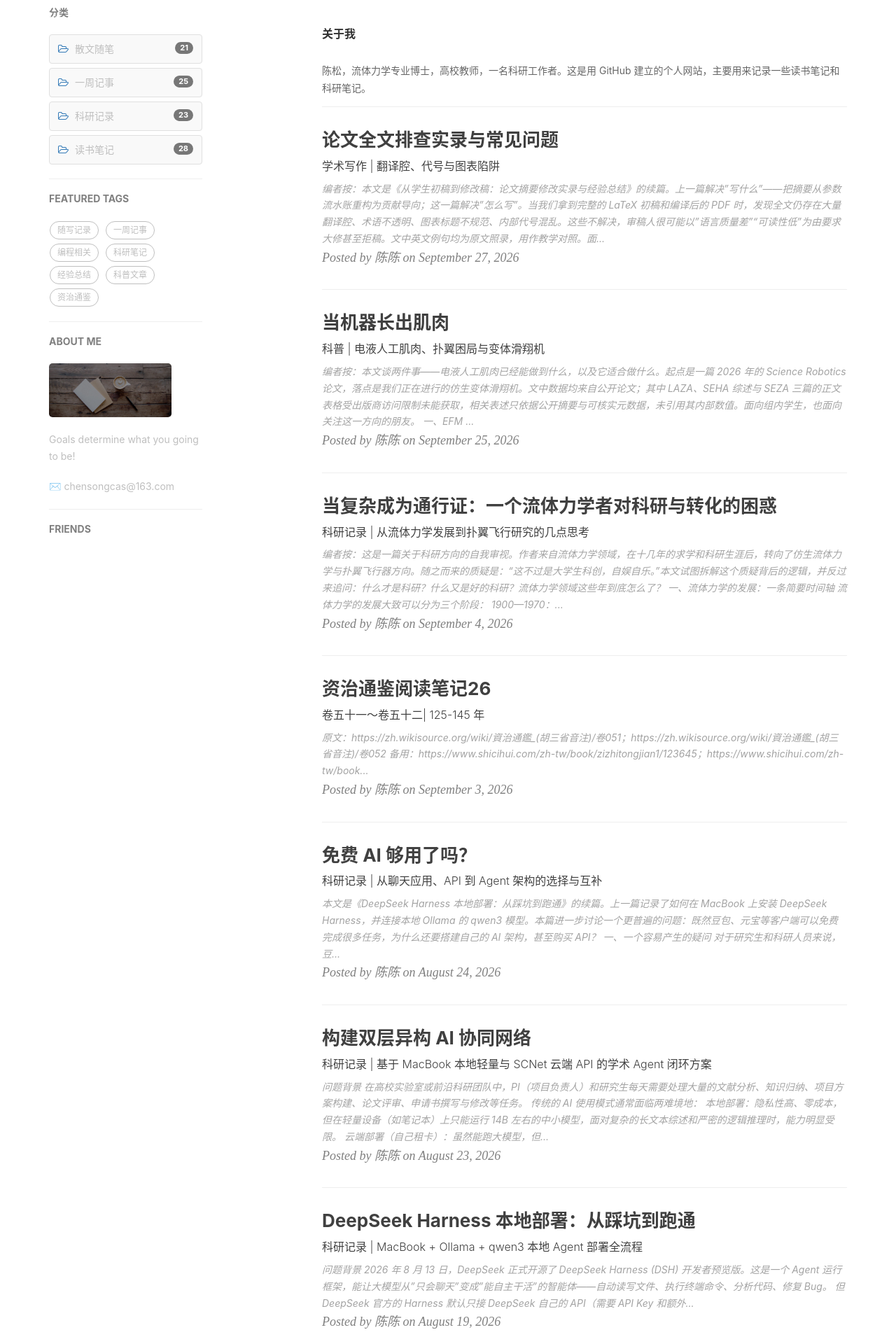
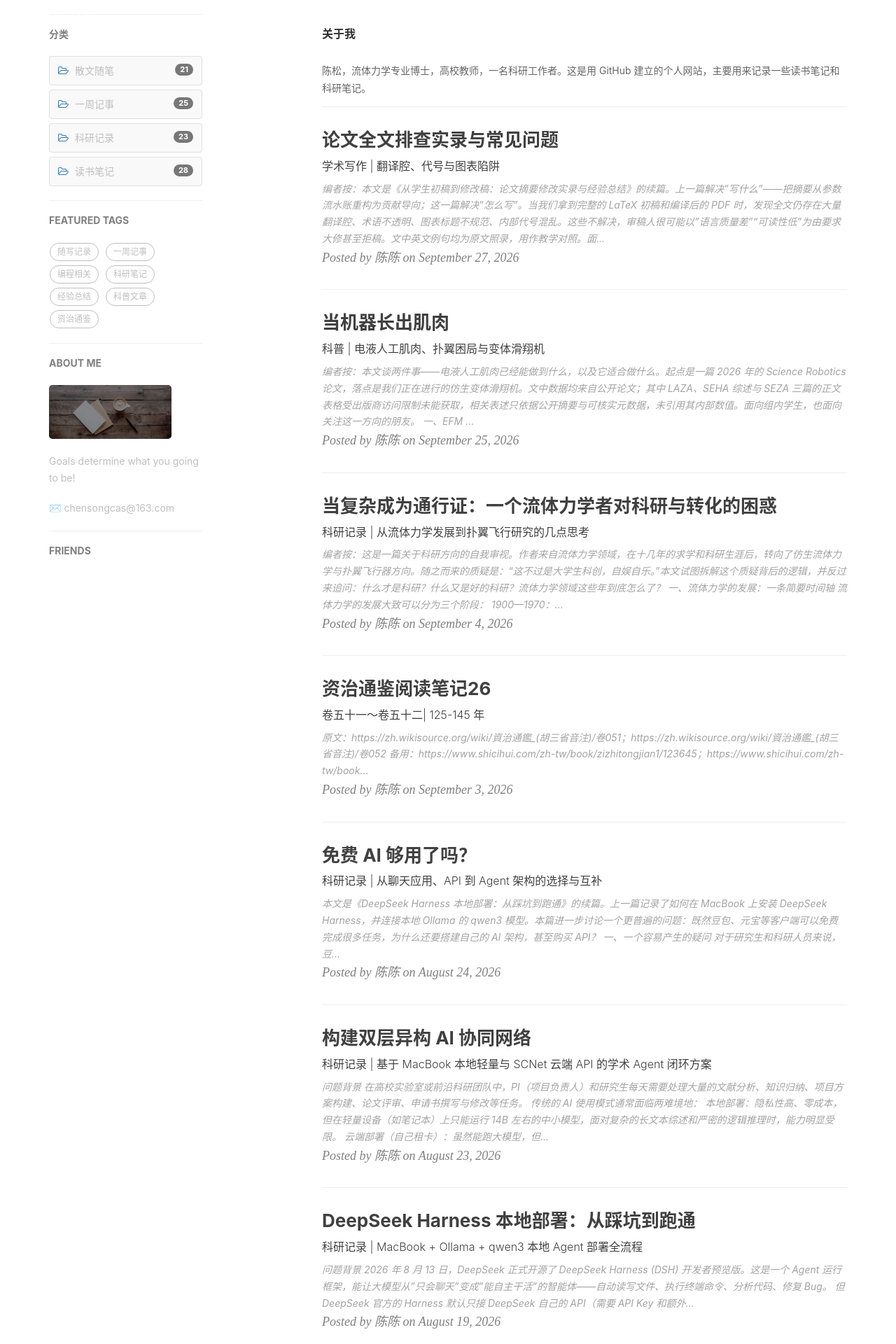
Before and after one commit to chensong212/chensong212.github.io, a Jekyll site: the page built from index.html, in a window 1280 px wide. Shown: the top 1920 px of the page at 70% size. Built offline with Jekyll 4.4.1, drawn with Linux system fonts in a browser that asks for light colours; nearby versions of some CDN libraries; the list of posts is cut into pages by our own code; comment, search, counter and statistics services are not loaded.

Commit message:
Add missing hr divider before categories in home sidebar

```diff
--- a/_layouts/home.html
+++ b/_layouts/home.html
@@ -31,6 +31,7 @@ layout: default
         ">
             <!-- Categories -->
             <section>
+                <hr class="hidden-sm hidden-xs">
                 <h5><a href="{{'/categories/' | prepend: site.baseurl }}">分类</a></h5>
                 <div class="tags" style="margin-bottom: 20px;">
                     {% for category in site.categories %}
```
